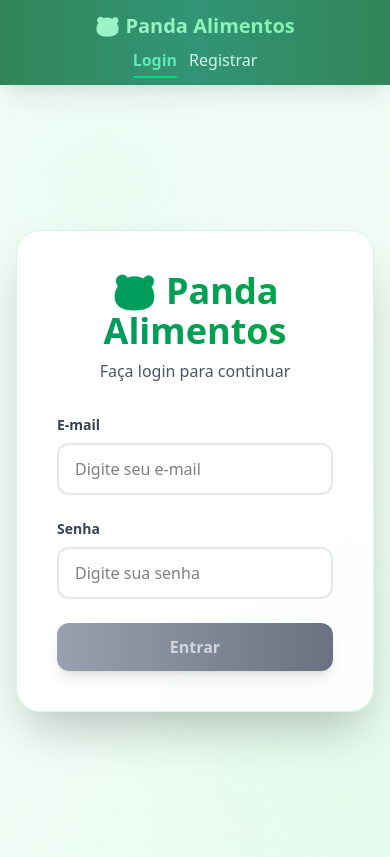
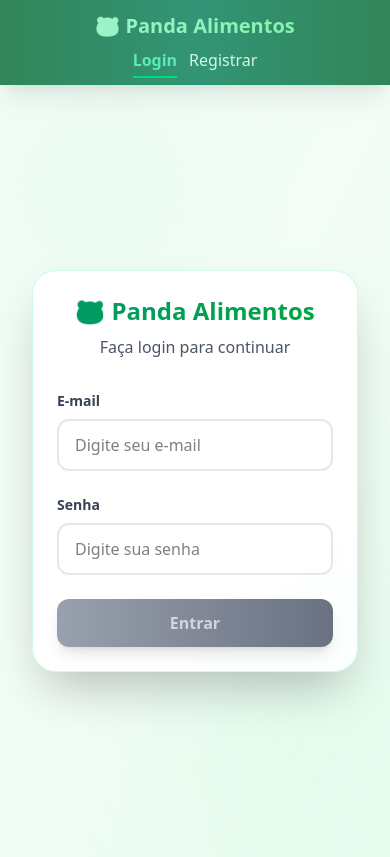
Before and after one commit to mts-ml/eManage, a React (Vite) app in the folder client/: page / in a window 390 px wide. Built offline with nearby package versions, Linux system fonts and the light colour scheme; no server answers.

Commit message:
Change bg color in Login.tsx

```diff
--- a/client/src/pages/Login.tsx
+++ b/client/src/pages/Login.tsx
@@ -154,9 +154,9 @@ export const Login: React.FC = () => {
             <div className="absolute top-10 left-10 w-32 h-32 bg-emerald-200/20 rounded-full blur-3xl"></div>
             <div className="absolute bottom-10 right-10 w-40 h-40 bg-green-200/20 rounded-full blur-3xl"></div>
 
-            <div className="relative p-10 rounded-3xl bg-white/90 backdrop-blur-sm shadow-2xl border border-emerald-200/50 w-full max-w-md">
+            <div className="relative p-6 sm:p-8 lg:p-10 rounded-3xl bg-white/90 backdrop-blur-sm shadow-2xl border border-emerald-200/50 w-full max-w-md mx-4">
                 <div className="text-center mb-8">
-                    <h1 className="text-4xl font-bold text-transparent bg-clip-text bg-gradient-to-r from-emerald-600 to-green-600 mb-2">
+                    <h1 className="text-2xl sm:text-3xl lg:text-4xl font-bold text-transparent bg-clip-text bg-gradient-to-r from-emerald-600 to-green-600 mb-2">
                         🐼 Panda Alimentos
                     </h1>
                     <p className="text-gray-600 font-medium">Faça login para continuar</p>
```
